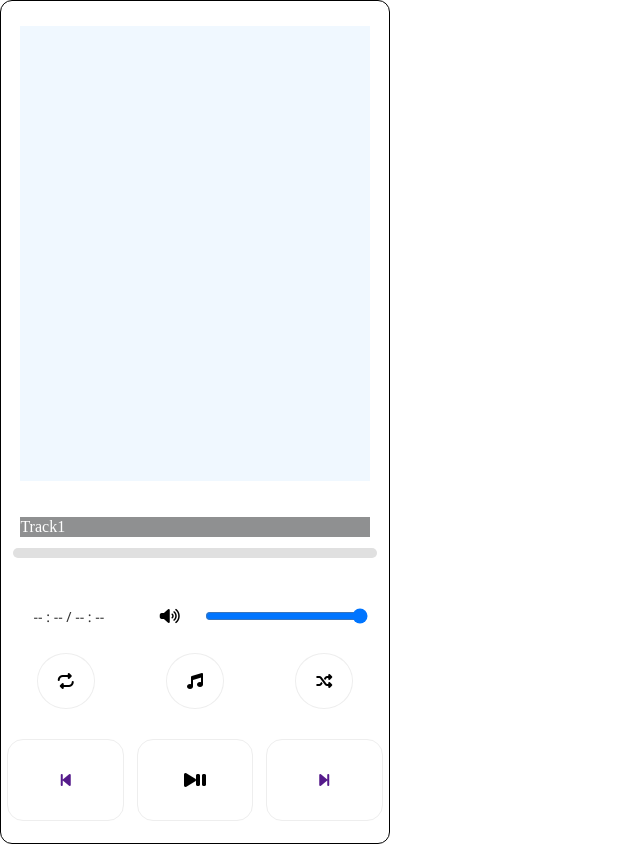
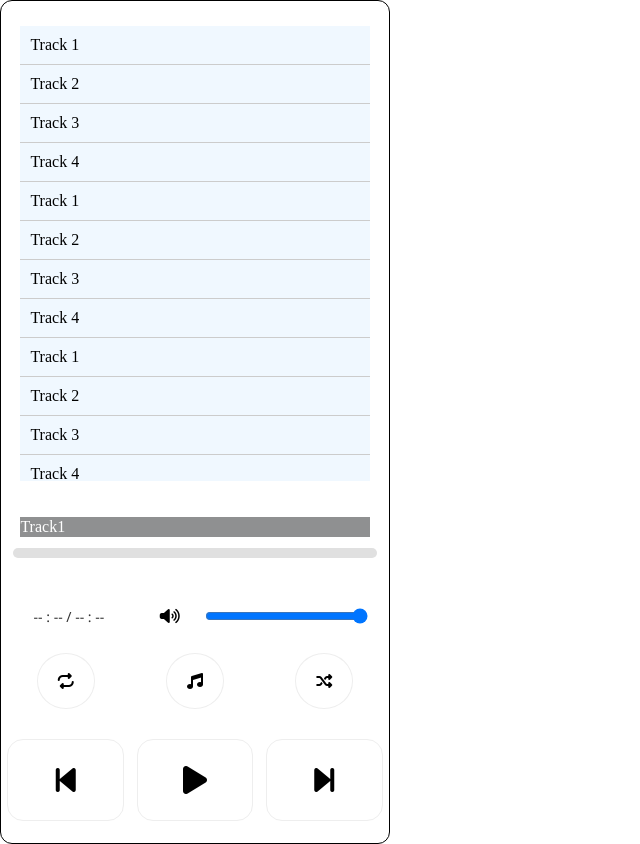
Before and after one commit to Jackmanek/reproductor, a plain HTML site: page index.html in a window 1280 px wide. Shown: the whole page, without its empty margins (0-640 px from the left). Drawn offline with Linux system fonts and the light colour scheme.

Commit message:
mejoras stilo

```diff
--- a/css/repro.css
+++ b/css/repro.css
@@ -6,6 +6,9 @@
 .contenedor{
     width: 390px;
     height: 844px;
+}
+.btnPause{
+    display: none !important;
 }
 .repro{
     margin: 0 auto;
@@ -40,14 +43,31 @@
     align-items: center;
     border-radius: 16px;
 }
-.controles div a{
+.controles div button{
     text-decoration: none;
     width: 100%;
     height: 100%;
     display: flex;
     justify-content: center;
     align-items: center;
+    background-color: transparent;
+    border: none;
 }
+.controles div button i:hover{
+    background-color: #dfdfdf;
+    color:white;
+
+}
+.controles div button i{
+    font-size: 2rem;
+    width: 100%;
+    height: 100%;
+    display: flex;
+    justify-content: center;
+    align-items: center;
+    border-radius: 16px;
+}
+
 .start{
     text-decoration: none;
     width: 100%;
@@ -122,6 +142,10 @@
     align-items: center;
     border-radius: 52%;
 }
+.part2 div:hover{
+    background-color: #dfdfdf;
+    color:white;
+}
 .part3{
     width: 100%;
     height: 33%;
@@ -158,4 +182,31 @@
     width: 90%;
     height: 90%;
     background-color: aliceblue;
+    overflow-y: auto;
+    scrollbar-width: thin;
+    scrollbar-color: #888 #e0e0e0;
 }
+.caratula::-webkit-scrollbar {
+    width: 10px; /* Ancho del scrollbar */
+}
+.caratula::-webkit-scrollbar-track {
+    background: #e0e0e0; /* Color de fondo del track */
+}
+.caratula::-webkit-scrollbar-thumb {
+    background-color: #888; /* Color del thumb */
+    border-radius: 10px; /* Bordes redondeados del thumb */
+    border: 2px solid #e0e0e0; /* Espacio alrededor del thumb */
+}
+#playlist {
+    list-style: none;
+    padding: 0;
+}
+#playlist li {
+    padding: 10px;
+    cursor: pointer;
+    border-bottom: 1px solid #ccc;
+}
+
+#playlist li.active {
+    background-color: #f0f0f0;
+}
--- a/index.html
+++ b/index.html
@@ -14,7 +14,28 @@
             <div class="repro">
                 <div class="north">
                     <div class="caratula">
-
+                        <ul id="playlist">
+                            <li>Track 1</li>
+                            <li>Track 2</li>
+                            <li>Track 3</li>
+                            <li>Track 4</li>
+                            <li>Track 1</li>
+                            <li>Track 2</li>
+                            <li>Track 3</li>
+                            <li>Track 4</li>
+                            <li>Track 1</li>
+                            <li>Track 2</li>
+                            <li>Track 3</li>
+                            <li>Track 4</li>
+                            <li>Track 1</li>
+                            <li>Track 2</li>
+                            <li>Track 3</li>
+                            <li>Track 4</li>
+                            <li>Track 1</li>
+                            <li>Track 2</li>
+                            <li>Track 3</li>
+                            <li>Track 4</li>
+                        </ul>
                     </div>
                 </div>
                 <div class="centro">
@@ -40,9 +61,9 @@
                 </div>
                 <div class="controles">
                     <audio  src="media/songs/Vetusta Morla - Finisterre.mp3"  id="audio-player"></audio>
-                    <div><a href=""><i class="fa-solid fa-backward-step"></i></a></div>
-                    <div><a class="start"><i class="fa-solid fa-play btnStart"></i><i class="fa-solid fa-pause btnPause"></i></a></div>
-                    <div><a href=""><i class="fa-solid fa-forward-step"></i></a></div>
+                    <div><button><i class="fa-solid fa-backward-step"></i></button></div>
+                    <div><button class="start"><i class="fa-solid fa-play btnStart"></i><i class="fa-solid fa-pause btnPause"></i></button></div>
+                    <div><button><i class="fa-solid fa-forward-step"></i></button></div>
                 </div>
             </div>
     </section>
```
